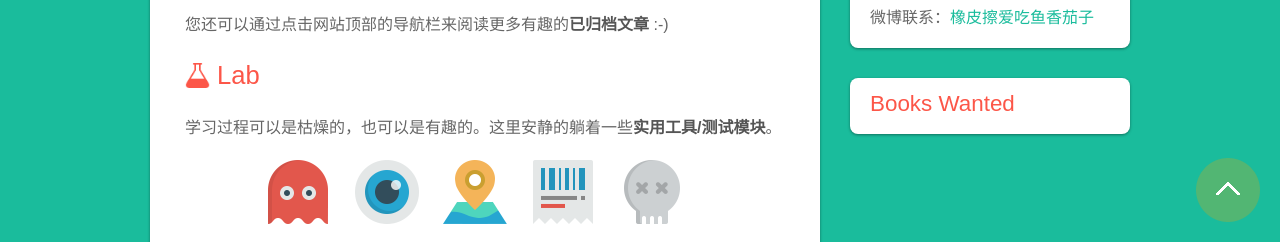
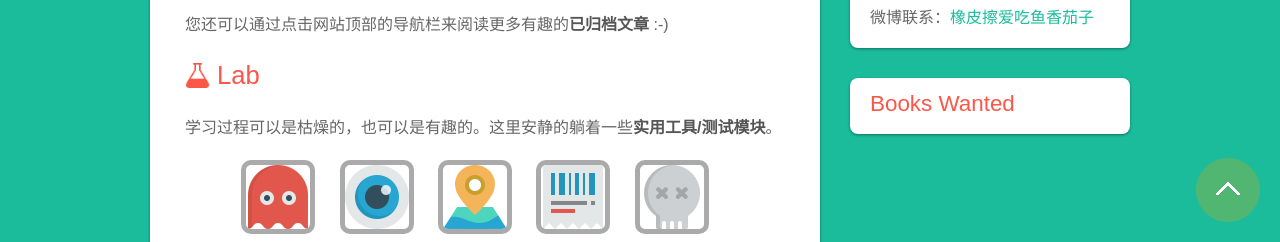
Before and after one commit to Brant-Ma/Brant, a plain HTML site: page index.html in a window 1280 px wide. Shown: the part 558-800 px from the top of the page. Drawn offline with Linux system fonts and the light colour scheme.

Commit message:
add border for  image in article

```diff
--- a/style.css
+++ b/style.css
@@ -133,6 +133,10 @@ figure {
 }
 figcaption {
 	font-style: italic;
+}
+article img {
+	border: 5px solid #aaa;
+	border-radius: 10px;
 }
 
 /* 链接 */
```
